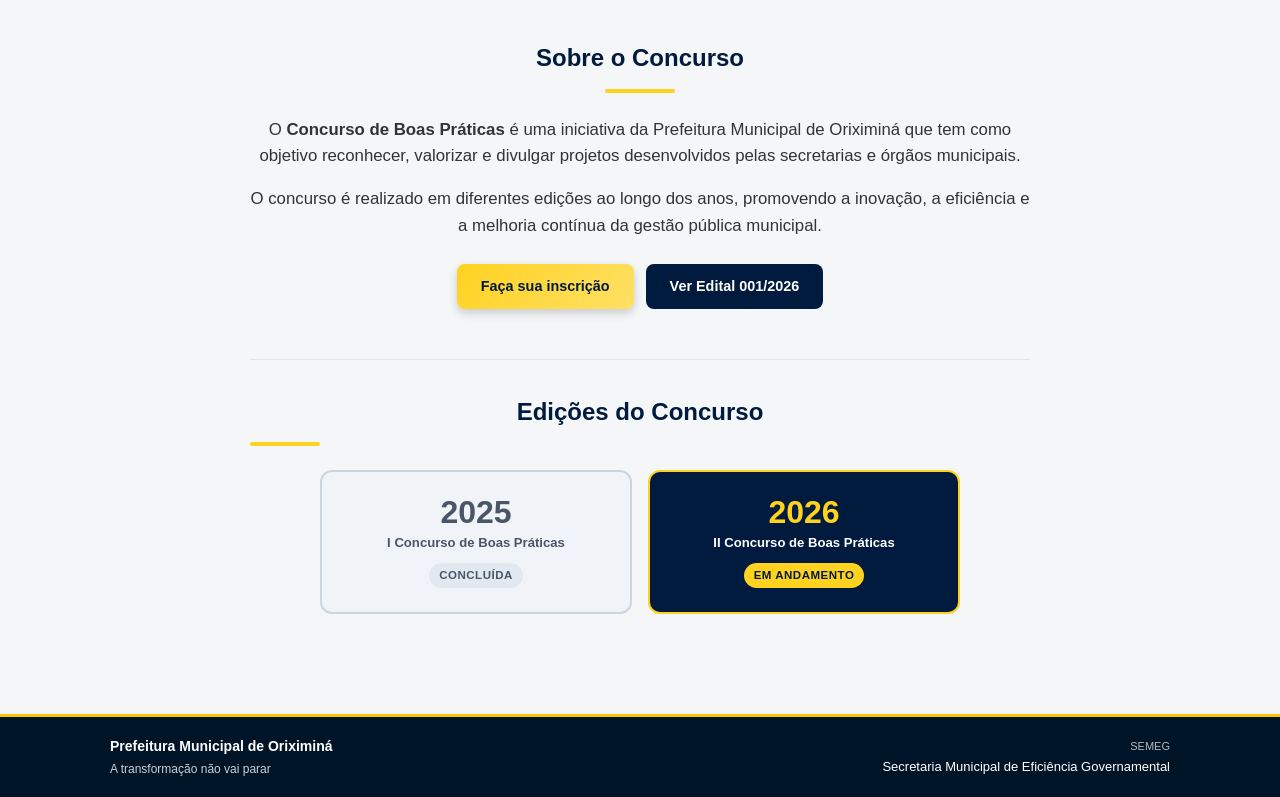
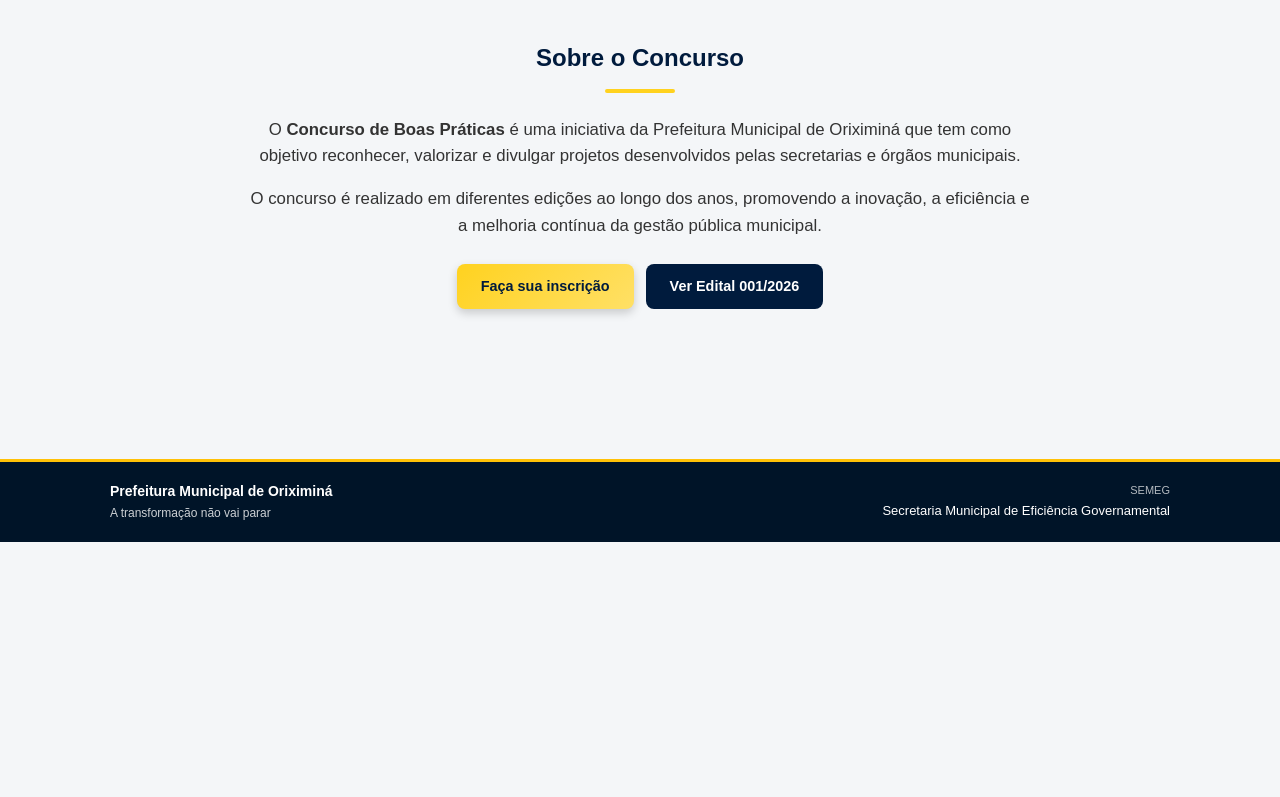
Before and after one commit to HectorCardoso53/boas-praticas-2025, a website: page index.html in a window 1280 px wide. Shown: the part 491-1288 px from the top of the page. After the commit the page ends 1033 px from the top, so only its background shows below. Drawn offline with Linux system fonts and the light colour scheme.

Commit message:
fix: remove seção de edições da home

```diff
--- a/index.html
+++ b/index.html
@@ -77,25 +77,6 @@
             </div>
         </section>
 
-        <!-- EDIÇÕES -->
-        <section class="edicoes-home">
-            <h2 class="edicoes-titulo">Edições do Concurso</h2>
-            <div class="edicoes-grid">
-
-                <a href="/boas praticas 2025/projetos-2025.html" class="edicao-card edicao-concluida">
-                    <div class="edicao-ano">2025</div>
-                    <div class="edicao-nome">I Concurso de Boas Práticas</div>
-                    <div class="edicao-status">Concluída</div>
-                </a>
-
-                <a href="/boas praticas 2026/projetos-2026.html" class="edicao-card edicao-ativa">
-                    <div class="edicao-ano">2026</div>
-                    <div class="edicao-nome">II Concurso de Boas Práticas</div>
-                    <div class="edicao-status">Em andamento</div>
-                </a>
-
-            </div>
-        </section>
 
     </main>
     <!-- FOOTER -->
```
